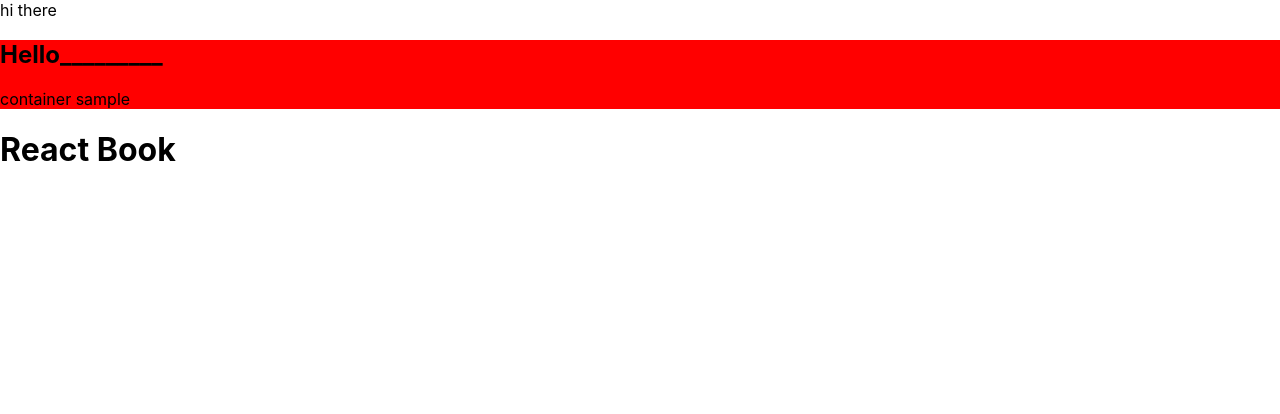
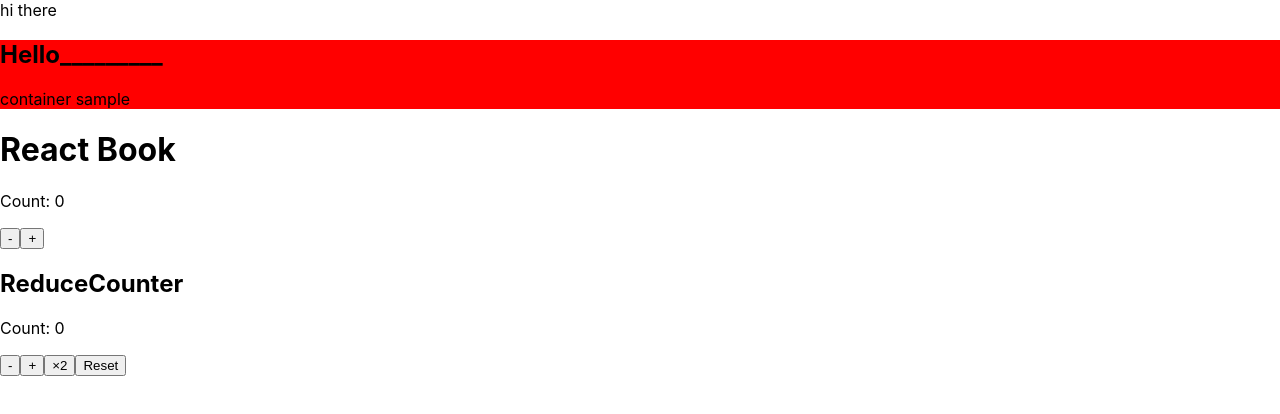
Before and after one commit to shuto0125/react_practice, a React (Create React App) app in the folder my-app/: page / in a window 1280 px wide. Shown: the top 414 px of the page. Built offline with nearby package versions, Linux system fonts and the light colour scheme.

Commit message:
useState useReducer

```diff
--- /dev/null
+++ b/my-app/src/component/Counter.tsx
@@ -0,0 +1,25 @@
+import { useState } from 'react'
+
+type CounterProps = {
+  initialValue: number
+}
+
+const Counter = (props: CounterProps) => {
+  const { initialValue } = props
+
+  // カウントを保持する1つの状態をuseState()で宣言します。引数には初期値を指定します。
+  // countが現在の状態、setCountが状態を更新する関数です。
+
+  const [count, setCount] = useState(initialValue)
+
+  return (
+    <div>
+      <p>Count: {count}</p>
+      {/* setCount関数に新しい状態を渡して、状態を更新します */}
+      <button onClick={() => setCount(count - 1)}>-</button>
+      <button onClick={() => setCount(count + 1)}>+</button>
+    </div>
+  )
+}
+
+export default Counter
--- /dev/null
+++ b/my-app/src/component/ReduceCounter.tsx
@@ -0,0 +1,45 @@
+import { useReducer } from'react'
+
+//reducerが受け取るactionの型を定義します
+
+type Action = 'DECREMENT' | 'INCREMENT' | 'DOUBLE' | 'RESET'
+
+//現在の状態とactionにもとづいて次の状態を返します
+
+const reducer = (currentCount: number, action: Action) => {
+  switch (action) {
+    case 'INCREMENT':
+      return currentCount + 1
+    case 'DECREMENT':
+      return currentCount - 1
+    case 'DOUBLE':
+      return currentCount * 2
+    case 'RESET':
+      return 0
+    default:
+      return currentCount
+  }
+}
+
+type CounterProps = {
+  initialValue: number
+}
+
+const ReduceCounter = (props: CounterProps) => {
+  const { initialValue } = props
+  const [count, dispatch] = useReducer(reducer, initialValue)
+
+  return (
+    <div>
+      <h2>ReduceCounter</h2>
+      <p>Count: {count}</p>
+      {/* dispatch関数にactionを渡して、状態を更新します */}
+      <button onClick={() => dispatch('DECREMENT')}>-</button>
+      <button onClick={() => dispatch('INCREMENT')}>+</button>
+      <button onClick={() => dispatch('DOUBLE')}>×2</button>
+      <button onClick={() => dispatch('RESET')}>Reset</button>
+    </div>
+  )
+}
+
+export default ReduceCounter
--- a/my-app/src/index.tsx
+++ b/my-app/src/index.tsx
@@ -6,6 +6,8 @@ import reportWebVitals from './reportWebVitals';
 import Hello from './component/Hello';
 import ContainerSample from './component/ContainerSample';
 import Page from './component/ContextSample';
+import Counter from './component/Counter';
+import ReduceCounter from './component/ReduceCounter';
 
 const root = ReactDOM.createRoot(
   document.getElementById('root') as HTMLElement
@@ -16,6 +18,8 @@ root.render(
     <Hello />
     <ContainerSample />
     <Page />
+    <Counter initialValue={0} />
+    <ReduceCounter initialValue={0} />
   </React.StrictMode>
 );
 
```
